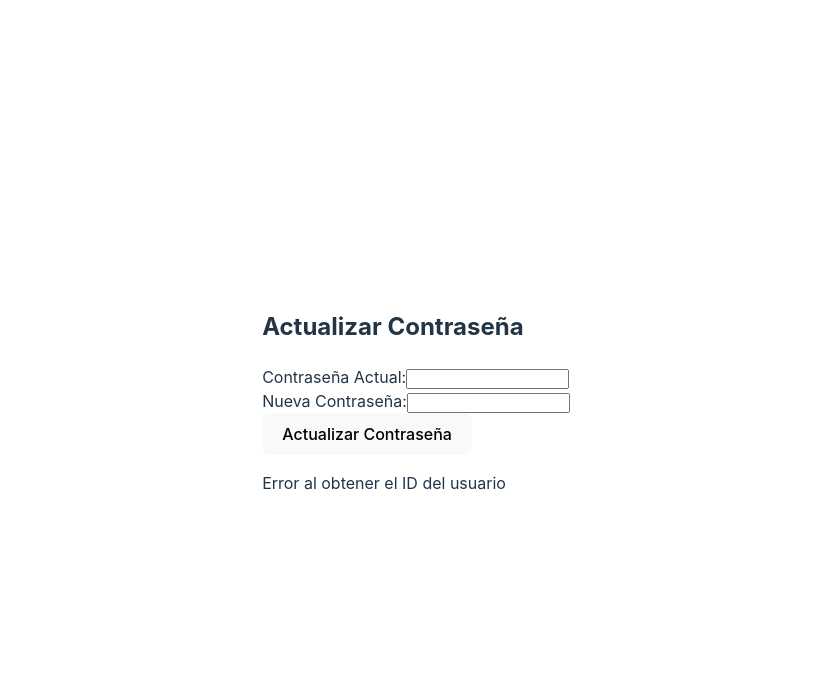
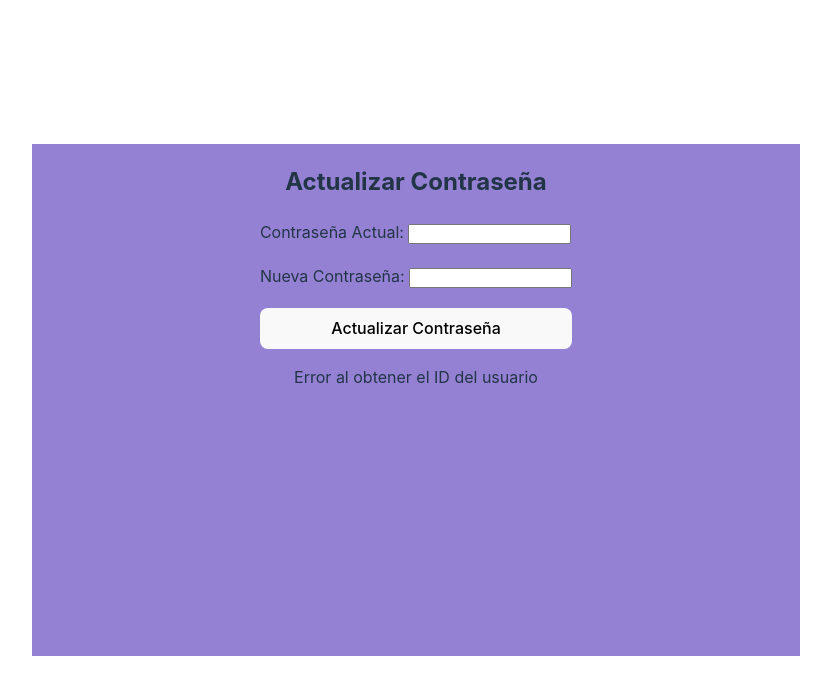
Before and after one commit to eduardoscrs/front-integra2, a React (Vite) app: page /actualizar-contrasena in a window 1280 px wide. Shown: the top 694 px of the page, without its empty margins (224-1055 px from the left). Built offline with nearby package versions, Linux system fonts and the light colour scheme; no server answers.

Commit message:
Estilos actualizar contraseña

```diff
--- a/src/pages/PerfilContrasena.jsx
+++ b/src/pages/PerfilContrasena.jsx
@@ -1,3 +1,4 @@
+import '../styles/PerfilContrasena.css';
 import { useState, useEffect } from 'react';
 import {
   actualizarContrasena,
@@ -47,11 +48,11 @@ const ActualizarContrasena = () => {
   };
 
   return (
-    <div>
+    <div className="contenedor-update-pass">
       <h2>Actualizar Contraseña</h2>
       <form onSubmit={handleSubmit}>
         <div>
-          <label>Contraseña Actual:</label>
+          <label>Contraseña Actual: </label>
           <input
             type="password"
             value={contrasenaActual}
@@ -60,7 +61,7 @@ const ActualizarContrasena = () => {
           />
         </div>
         <div>
-          <label>Nueva Contraseña:</label>
+          <label>Nueva Contraseña: </label>
           <input
             type="password"
             value={nuevaContrasena}
--- a/src/pages/PerfilUsuario.jsx
+++ b/src/pages/PerfilUsuario.jsx
@@ -45,7 +45,7 @@ const PerfilUsuario = () => {
   };
 
   return (
-    <div className="imagen-datos">
+    <div className="contenedor-principal-perfil">
       <Sidebar></Sidebar>
       <img
         src={usuarioImg}
--- a/src/styles/ActualizarUsuario.css
+++ b/src/styles/ActualizarUsuario.css
@@ -6,7 +6,7 @@ body {
 
 .contenedor-formulario-usuario {
   font-size: 12px;
-  background-color: rgb(153, 195, 250);
+  background-color: #9581d3;
   display: flex;
   flex-direction: column;
   align-items: center;
--- a/src/styles/DatosUsuario.css
+++ b/src/styles/DatosUsuario.css
@@ -4,7 +4,7 @@
 }
 
 .cuadrado-usuario {
-  width: 500px;
+  width: 400px;
   border: 1px solid rgb(0, 0, 0);
   border-radius: 7px;
 }
--- /dev/null
+++ b/src/styles/PerfilContrasena.css
@@ -0,0 +1,19 @@
+/* body {
+  display: flex;
+  justify-content: center;
+} */
+
+.contenedor-update-pass {
+  display: flex;
+  flex-direction: column;
+  align-items: center;
+  background-color: #9581d3;
+  width: 60vw;
+  height: 40vw;
+}
+
+.contenedor-update-pass form {
+  display: flex;
+  flex-direction: column;
+  gap: 20px;
+}
--- a/src/styles/PerfilUsuario.css
+++ b/src/styles/PerfilUsuario.css
@@ -1,4 +1,4 @@
-.imagen-datos {
+.contenedor-principal-perfil {
   display: flex;
   gap: 10px;
   padding: 10px;
@@ -11,7 +11,7 @@
   display: flex;
   height: 500px;
   width: 450px;
-  margin: auto;
+  /* margin: 0 auto; */
 }
 
 .seccion-usuario {
@@ -42,5 +42,5 @@
 
 .btn-cambiar-contraseña {
   background-color: #ec221f;
-  width: 500px;
+  width: 400px;
 }
```
